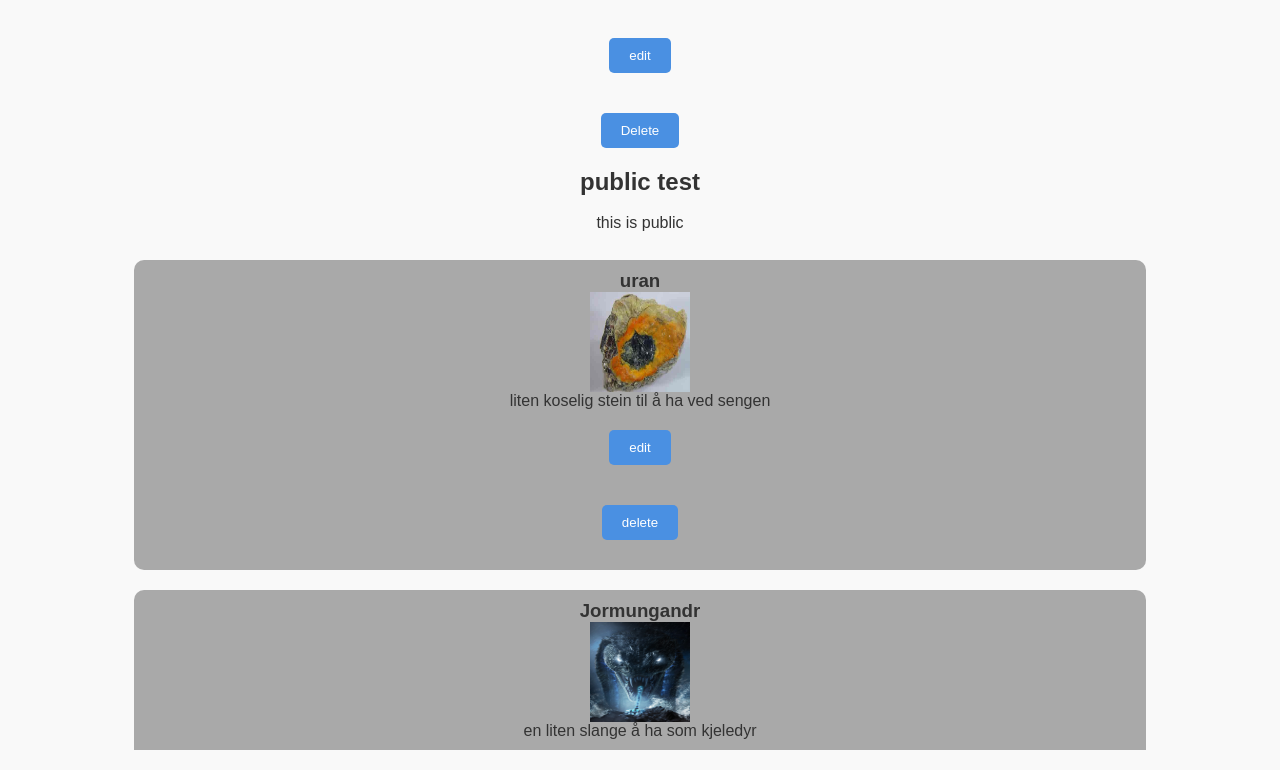
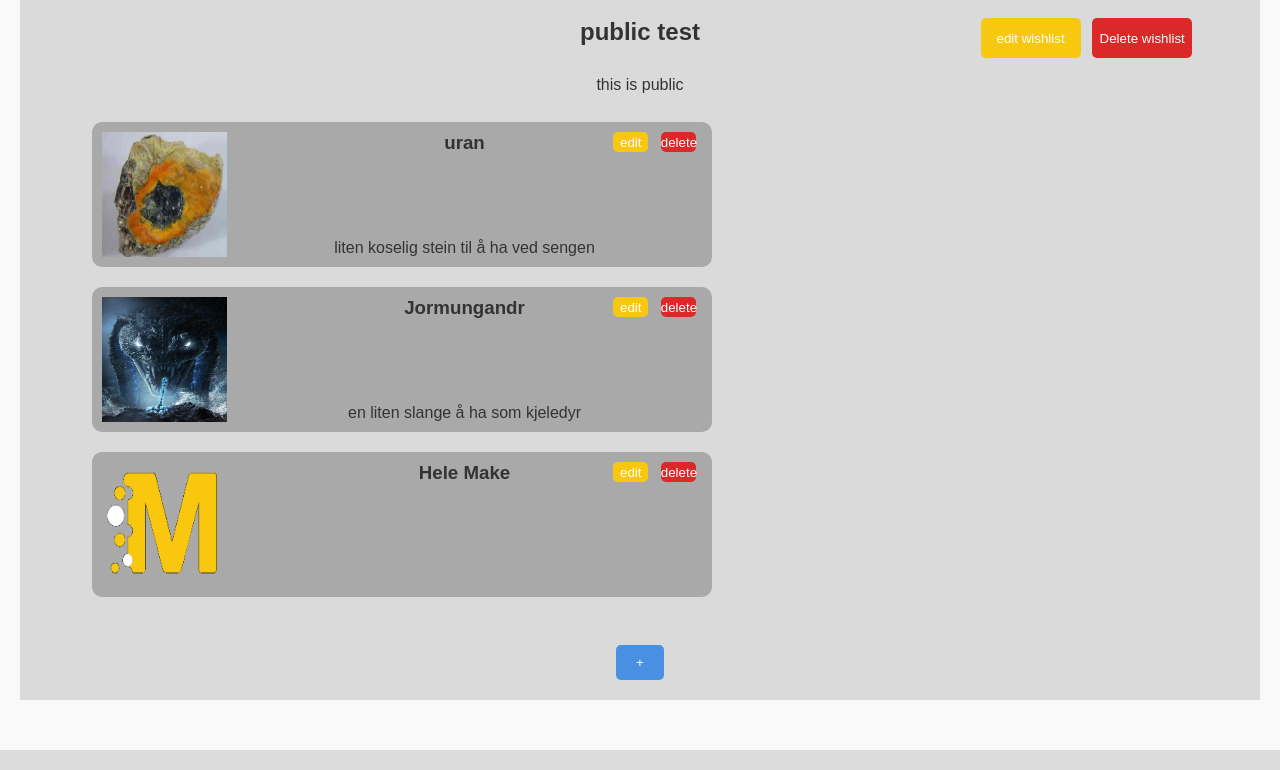
Before and after one commit to TheStrgamer/Wishlist, a Django app: page /wishlist/4/ in a window 1280 px wide. Shown: the part 50-820 px from the top of the page. Run offline with Django 5.2, Linux system fonts and the light colour scheme; a user stored in the database is signed in; data comes from the database, SQL or seed files in the repository; both versions use the stored data as it was after the commit.

Commit message:
improved style on wishlist page

```diff
--- a/wishlist/wishlistManager/static/styles/styles.css
+++ b/wishlist/wishlistManager/static/styles/styles.css
@@ -50,6 +50,7 @@ button:hover{
     left: 0;
     box-sizing: border-box;
 
+    z-index: 100;
 }
 
 .topbar-left {
@@ -93,6 +94,7 @@ button:hover{
     overflow-y: auto;
     box-sizing: border-box;
     max-height: calc(100vh - 50px);
+    background-color: #99999952;
 }
 
 .wishlist {
@@ -110,19 +112,7 @@ button:hover{
 
 }
 
-.wishlist-item {
-    margin: 10px;
-    padding: 10px;
-    background-color: #a9a9a9;
-    text-align: center;
-    border-radius: 10px;
-    width: 80%;
-}
 
-.wishlist-item img {
-    width: 100px;
-    height: 100px;
-}
 
 
 
@@ -141,7 +131,6 @@ button:hover{
     margin: 0 auto 20px;
 }
 
-/* Form Styling */
 
 form{
     max-width: 400px;
@@ -162,7 +151,6 @@ input[type="password"], textarea {
     box-sizing: border-box;
 }
 
-/* Success Page Styling */
 .success-message{
     text-align: center;
     max-width: 400px;
@@ -192,3 +180,104 @@ input[type="password"], textarea {
 .scrollable-checkboxes li {
     list-style-type: none;
 }
+
+.edit_button{
+    width: 35px;
+    height:20px;
+    padding: 0px;
+    flex:1;
+}
+.edit_button button {
+    background-color: #f8c811;
+}
+.delete_button{
+    width: 35px;
+    height:20px;
+    padding: 0px;
+    flex:1;
+}
+.delete_button button {
+    background-color: #db2828;
+}
+
+.wishlist-item {
+    margin: 10px;
+    padding: 10px;
+    background-color: #a9a9a9;
+    text-align: center;
+    border-radius: 10px;
+    min-width: 600px;
+    max-height: 225px;
+
+}
+
+.wishlist-item img {
+    width: 125px;
+    height: 125px;
+}
+
+.wishlist-item-container {
+    width: 90%;
+    display: flex;
+    flex-wrap: wrap;
+}
+
+.item-content {
+    position: relative;
+    display: flex;
+
+}
+.item-text {
+    flex:2;
+    overflow-y:auto;
+    display: flex;
+    flex-direction: column;
+    justify-content: space-between;
+
+}
+
+.item-title {
+    display: flex;
+    flex-direction: row;
+
+}
+.item-title h3 {
+    flex: 6;
+}
+
+.item-image {
+    flex:1;
+}
+
+.edit_wishlist_button{
+    width: 100px;
+    height:40px;
+    padding: 0px;
+    flex:1;
+
+
+}
+.edit_wishlist_button button {
+    background-color: #f8c811;
+}
+.delete_wishlist_button{
+    width: 100px;
+    height:40px;
+    padding: 0px;
+    flex:1;
+
+}
+.delete_wishlist_button button {
+    background-color: #db2828;
+}
+
+.wishlist-title {
+    display: flex;
+    flex-direction: row;
+    width: 90%;
+    text-align: center;
+
+}
+.wishlist-title h2 {
+    flex: 6;
+}
--- a/wishlist/wishlistManager/templates/wishlist/wishlist.html
+++ b/wishlist/wishlistManager/templates/wishlist/wishlist.html
@@ -16,16 +16,24 @@
     <h2> You do not have permisson to view this wishlist </h2>
     {% endif %}
     {% if can_view %}
+
+        <div class="wishlist-title">
+            <div class = "edit_wishlist_button"></div><div class = "delete_wishlist_button"></div>
+
+            <h2> {{ wishlist.name }}</h2>
             {% if request.user == wishlist.user %}
-            <form action="{% url 'edit_wishlist' wishlist.id %}" method = "get">
-                <button type="submit">edit</button>
+
+            <form action="{% url 'edit_wishlist' wishlist.id %}" method = "get" class="edit_wishlist_button">
+                <button type="submit" class="edit_wishlist_button">edit wishlist</button>
             </form>
-            <form action="{% url 'delete_wishlist' wishlist.id %}" method="get">
+            <form action="{% url 'delete_wishlist' wishlist.id %}" method="get" class="delete_wishlist_button">
                 {% csrf_token %}
-                <button type="submit" >Delete</button>
+                <button type="submit" class="delete_wishlist_button" >Delete wishlist</button>
             </form>
+            {% else %}
+            <div class = "edit_wishlist_button"></div><div class = "delete_wishlist_button"></div>
             {% endif %}
-        <h2> {{ wishlist.name }}</h2>
+        </div>
         <br>
         {% if wishlist.description %}
         <p>{{ wishlist.description }}</p>
@@ -34,29 +42,53 @@
         {% if items|length == 0 %}
         <p>Wishlist has no items</p>
         {% endif %}
+        <div class="wishlist-item-container">
         {% for item in items %}
             <div class="wishlist-item">
-                <h3>{{ item.name }}</h3>
+
+
+                <div class="item-content">
+                    <div class="item_image">
                         {% if item.image %}
                         <img class="item-image"  src="{{ item.image.url }}" alt="{{ item.name }}"><br>
                         {% endif %}
+                    </div>
+                    <div class="item-text">
+
+                        <div class="item-title">
+                            {% if request.user == wishlist.user %}<div class = "edit_button"></div><div class = "edit_button"></div>{% endif %}
+
+                            <h3>{{ item.name }}</h3>
+
+                            {% if request.user == wishlist.user %}
+                                <form action="{% url 'edit_item' wishlist.id item.id %}" method = "get" class="edit_button">
+                                    <button type="submit" class="edit_button">edit</button>
+                                </form>
+                                <form action="{% url 'delete_item' wishlist.id item.id %}" method = "get" class="delete_button">
+                                    <button type="submit" class="delete_button">delete</button>
+                                </form>
+                            {% endif %}
+                        </div>
+
 
                         {% if item.description %}
                         <p>{{item.description}}</p>
                         {% endif%}
 
                         {% if item.example_link %}
-                <a href="{{ item.example_link }}">{{ item.example_link }}</a>
+                            <br>
+                            {% if item.example_link|length <= 45 %}
+                            <p>example-link: <a href="{{ item.example_link }}">{{ item.example_link }}</a></p>
+                            {% else %}
+                                <p>example-link: <a href="{{ item.example_link }}">click here</a></p>
                             {% endif %}
+                        {% endif %}
+                    </div>
+                </div>
 
-                <form action="{% url 'edit_item' wishlist.id item.id %}" method = "get">
-                    <button type="submit">edit</button>
-                </form>
-                <form action="{% url 'delete_item' wishlist.id item.id %}" method = "get">
-                    <button type="submit">delete</button>
-                </form>
             </div>
         {% endfor %}
+        </div>
         {% if wishlist.user == request.user %}
         <br>
         <form action="{% url 'add_item' wishlist.id %}" method = "get">
```
Also changed, not shown: wishlist/db.sqlite3. Lines whose indentation alone changed are shown as unchanged.
